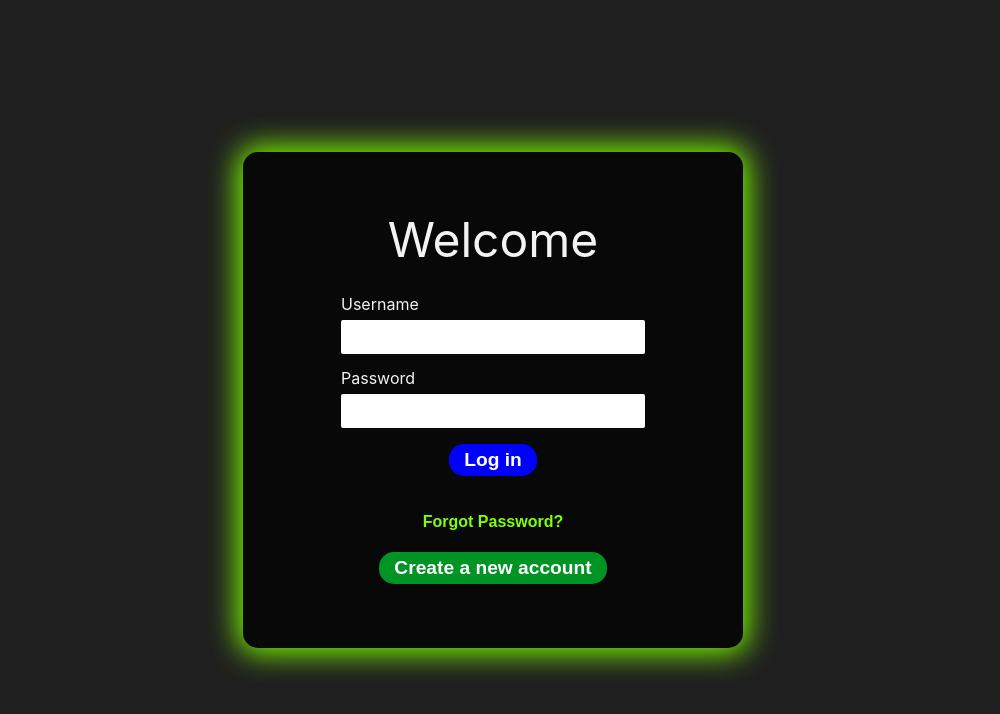
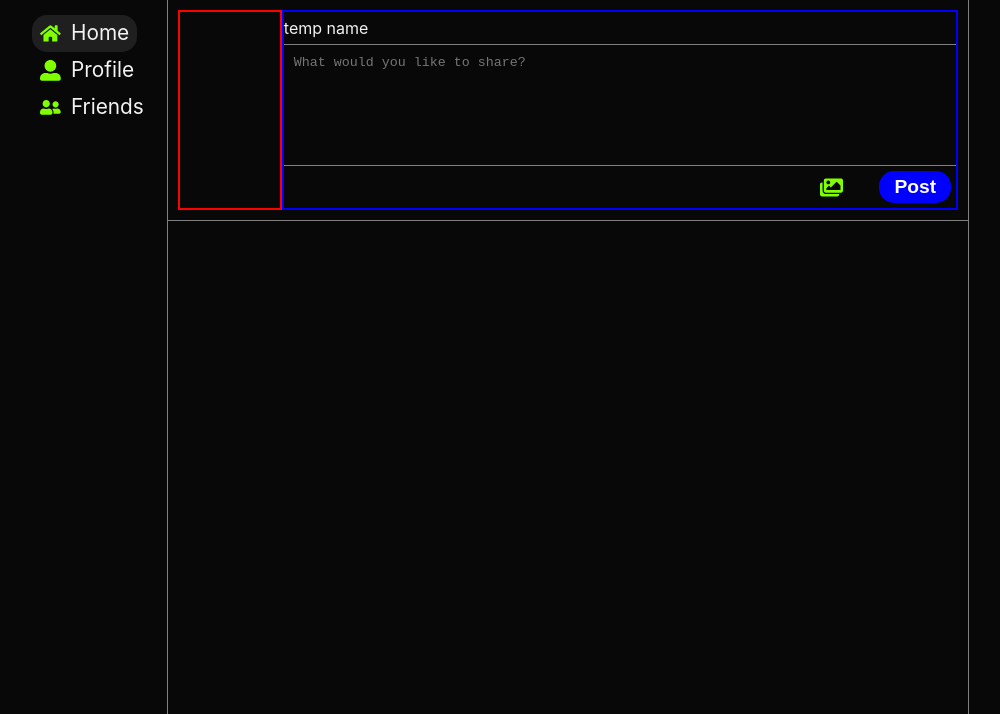
Before and after one commit to social-media-app-project/social-media-app, a React (Create React App) app in the folder frontend/: page / in a window 1280 px wide. Shown: the top 714 px of the page, without its empty margins (147-1147 px from the left). Built offline with nearby package versions, Linux system fonts and the light colour scheme.

Commit message:
6 fix nav bar (#13)
* fixed nav bar

* adjusted routes

```diff
--- a/frontend/src/App.js
+++ b/frontend/src/App.js
@@ -2,13 +2,22 @@ import LoginPage from "./components/LoginPage/LoginPage";
 import MainPage from "./components/MainPage/MainPage"
 import "./App.css";
 import { BrowserRouter as Router, Routes, Route } from "react-router-dom";
+import HomeFeed from "./components/HomeFeed/HomeFeed";
+import Profile from "./components/Profile/Profile";
+import Friends from "./components/Friends/Friends";
 
 function App() {
   return (
   <Router>
     <Routes>
-      <Route path="/" element={<LoginPage/>} />
-      <Route path="/home" element={<MainPage/>} />
+      <Route path="/login" element={<LoginPage/>} />
+      <Route element={<MainPage/>} >
+        <Route path="/" element={<HomeFeed/>} />
+        <Route path=":userId" element={<Profile/>} />
+        <Route path="profile" element={<Profile/>} />
+        <Route path=":userId/friends" element={<Friends/>} />
+        <Route path="friends" element={<Friends/>} />
+      </Route>
     </Routes>
   </Router>);
 }
--- a/frontend/src/components/CreatePost/CreatePostButton/CreatePostButton.module.css
+++ b/frontend/src/components/CreatePost/CreatePostButton/CreatePostButton.module.css
@@ -1,8 +1,9 @@
 .post-button {
-    background-color: var(--primary-accent);
-    color: var(--primary-background);
+    background-color: var(--primary-button-color);
+    color: var(--primary-button-color-inv);
 }
 
 .post-button:hover {
-    background-color: var(--dark-accent);
+    background-color: var(--primary-button-color-inv);
+    color: var(--primary-button-color);
 }
--- /dev/null
+++ b/frontend/src/components/Friends/Friends.js
@@ -0,0 +1,12 @@
+import React from 'react';
+import styles from './Friends.module.css';
+
+const Friends = () => {
+    // Fetch data using route path and params
+
+    return (
+    <div>Friends</div>
+    )
+};
+
+export default Friends;
--- a/frontend/src/components/LoginPage/LoginForm/LoginForm.module.css
+++ b/frontend/src/components/LoginPage/LoginForm/LoginForm.module.css
@@ -7,11 +7,11 @@
 }
 
 .login-button {
-    background-color: #0000ff;
-    color: #fff;
+    background-color: var(--primary-button-color);
+    color: var(--primary-button-color-inv);
 }
 
 .login-button:hover {
-    background-color: #fff;
-    color: #0000ff;
+    background-color: var(--primary-button-color-inv);
+    color: var(--primary-button-color);
 }
--- a/frontend/src/components/MainPage/MainPage.js
+++ b/frontend/src/components/MainPage/MainPage.js
@@ -1,5 +1,5 @@
 import React from 'react';
-import HomeFeed from '../HomeFeed/HomeFeed';
+import { Outlet } from 'react-router-dom';
 import LogoutButton from '../LogoutButton/LogoutButton';
 import NavBar from '../NavBar/NavBar';
 import styles from './MainPage.module.css';
@@ -11,7 +11,7 @@ const MainPage = () => (
       <LogoutButton/>
     </div>
     <div className={styles["content-container"]}>
-      <HomeFeed></HomeFeed>
+      <Outlet />
     </div>
   </div>
 );
--- a/frontend/src/components/NavBar/NavBar.js
+++ b/frontend/src/components/NavBar/NavBar.js
@@ -1,14 +1,13 @@
 import React from 'react';
 import styles from './NavBar.module.css';
 import NavBarButton from './NavBarButton/NavBarButton';
-import { FaCog, FaHome, FaUserAlt, FaUserFriends } from 'react-icons/fa';
+import { FaHome, FaUserAlt, FaUserFriends } from 'react-icons/fa';
 
 const NavBar = () => {
   const buttons = [
-    { to: "/home", label: "Home", icon: <FaHome/> },
-    { to: "/home", label: "Profile", icon: <FaUserAlt/> }, // TODO: change route
-    { to: "/home", label: "Friends", icon: <FaUserFriends/>},
-    { to: "/home", label: "Settings", icon: <FaCog/> } // TODO: change route
+    { to: "/", label: "Home", icon: <FaHome/> },
+    { to: "/profile", label: "Profile", icon: <FaUserAlt/> },
+    { to: "/friends", label: "Friends", icon: <FaUserFriends/>}
   ];
 
   return (
--- a/frontend/src/components/NavBar/NavBarButton/NavBarButton.js
+++ b/frontend/src/components/NavBar/NavBarButton/NavBarButton.js
@@ -8,7 +8,11 @@ const NavBarButton = props => {
     <NavLink
       to={props.to}
       className={styles['nav-bar-button']}
-      activeClassName={styles['nav-bar-button-active']}>
+      style={({ isActive }) => {
+        return {
+          backgroundColor: isActive ? 'var(--primary-background)' : undefined
+        }
+      }}>
         {props.children}
         {props.label ? <span className={styles['nav-button-label']}>{props.label}</span> : null}
     </NavLink>
--- a/frontend/src/components/NavBar/NavBarButton/NavBarButton.module.css
+++ b/frontend/src/components/NavBar/NavBarButton/NavBarButton.module.css
@@ -13,10 +13,6 @@
     background-color: var(--primary-background);
 }
 
-.nav-bar-button-active { /* TODO: fix broken class */
-    background-color: var(--primary-background);
-}
-
 .nav-button-label {
     padding-left: 10px;
 }
--- /dev/null
+++ b/frontend/src/components/Profile/Profile.js
@@ -0,0 +1,12 @@
+import React from 'react';
+import styles from './Profile.module.css';
+
+const Profile = () => {
+    // Fetch data using route path and params
+
+    return (
+    <div>Profile</div>
+    )
+};
+
+export default Profile;
--- a/frontend/src/index.css
+++ b/frontend/src/index.css
@@ -68,6 +68,8 @@ code {
   --primary-accent: #7FFF00;
   --dark-accent: #448900;
   --text-color: #f3f3f3;
+  --primary-button-color: #0000ff;
+  --primary-button-color-inv: #fff;
 }
 
 ::-webkit-scrollbar {
```
Also changed, not shown: frontend/src/components/Friends/Friends.module.css (added), frontend/src/components/Profile/Profile.module.css (added).
